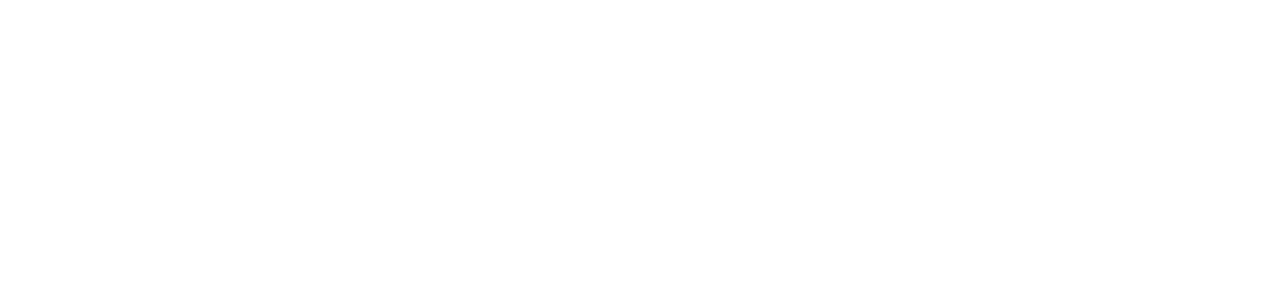
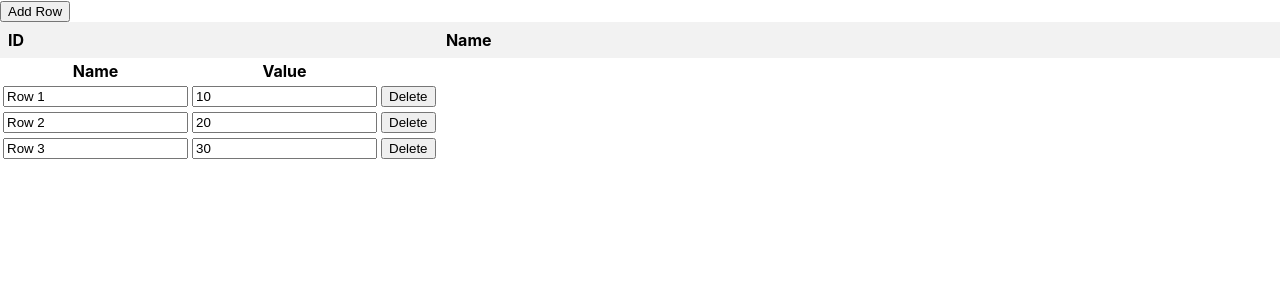
Before and after one commit to Ethan-Iceberg/react-example, a React (Create React App) app in the folder app/: page /example11 in a window 1280 px wide. Before the commit this address had no page. Shown: the top 300 px of the page. Built offline with nearby package versions, Linux system fonts and the light colour scheme; the HTML template or start-up script is replaced by a standard one.

Commit message:
table modify

```diff
--- a/app/src/App.js
+++ b/app/src/App.js
@@ -11,6 +11,7 @@
 import Example8 from './pages/example8';
 import Example9 from './pages/example9';
 import Example10 from './pages/example10';
+import Example11 from './pages/example11';
 
 
 function App() {
@@ -30,6 +31,7 @@
         <Route path="/example8" element={<Example8 />}></Route>
         <Route path="/example9" element={<Example9 />}></Route>
         <Route path="/example10" element={<Example10 />}></Route>
+        <Route path="/example11" element={<Example11 />}></Route>
       </Routes>
     </BrowserRouter>
   )
--- /dev/null
+++ b/app/src/css/tb.css
@@ -0,0 +1,26 @@
+.my-table {
+    border-collapse: collapse;
+    width: 100%;
+  }
+
+  .my-table th,
+  .my-table td {
+    padding: 8px;
+    text-align: left;
+  }
+
+  .my-table th {
+    background-color: #f2f2f2;
+  }
+
+  .my-table tr:nth-child(even) {
+    background-color: #f2f2f2;
+  }
+
+  .my-table tr:hover {
+    background-color: #ddd;
+  }
+
+  .my-table td {
+    border-bottom: 1px solid #ddd;
+  }
--- a/app/src/pages/dashboard.js
+++ b/app/src/pages/dashboard.js
@@ -40,6 +40,9 @@
       <Link to={"../example10"}>
         <div>Insert example</div>
       </Link>
+      <Link to={"../example11"}>
+        <div>Table Example Code</div>
+      </Link>
 
     </>
   );
--- /dev/null
+++ b/app/src/pages/example11.js
@@ -0,0 +1,40 @@
+import React,{useState} from 'react';
+import "../css/tb.css";
+import MyTable from './tbfolder/modify';
+
+function Example11() {
+    const [rows, setRows] = useState([]);
+
+    function addRow() {
+      const newRow = { id: rows.length + 1, name: "New Row" };
+      setRows([...rows, newRow]);
+    }
+
+    return (
+        <>
+      <div>
+        <button onClick={addRow}>Add Row</button>
+        <table className='my-table'>
+          <thead>
+            <tr>
+              <th>ID</th>
+              <th>Name</th>
+            </tr>
+          </thead>
+          <tbody>
+            {rows.map((row) => (
+              <tr key={row.id}>
+                <td>{row.id}</td>
+                <td>{row.name}</td>
+              </tr>
+            ))}
+          </tbody>
+        </table>
+      </div>
+      <MyTable></MyTable>
+      </>
+    );
+  }
+
+
+export default Example11;
--- /dev/null
+++ b/app/src/pages/tbfolder/modify.js
@@ -0,0 +1,73 @@
+import React, { useState } from "react";
+
+function MyTable() {
+  const [rows, setRows] = useState([
+    { id: 1, name: "Row 1", value: 10 },
+    { id: 2, name: "Row 2", value: 20 },
+    { id: 3, name: "Row 3", value: 30 },
+  ]);
+
+  function handleNameChange(event, id) {
+    const newRows = rows.map((row) => {
+      if (row.id === id) {
+        return { ...row, name: event.target.value };
+      }
+      return row;
+    });
+    setRows(newRows);
+  }
+
+  function handleValueChange(event, id) {
+    const newRows = rows.map((row) => {
+      if (row.id === id) {
+        return { ...row, value: parseInt(event.target.value) };
+      }
+      return row;
+    });
+    setRows(newRows);
+  }
+
+  function handleDeleteRow(id) {
+    const newRows = rows.filter((row) => row.id !== id);
+    setRows(newRows);
+  }
+
+  return (
+    <div>
+      <table>
+        <thead>
+          <tr>
+            <th>Name</th>
+            <th>Value</th>
+            <th></th>
+          </tr>
+        </thead>
+        <tbody>
+          {rows.map((row) => (
+            <tr key={row.id}>
+              <td>
+                <input
+                  type="text"
+                  value={row.name}
+                  onChange={(event) => handleNameChange(event, row.id)}
+                />
+              </td>
+              <td>
+                <input
+                  type="number"
+                  value={row.value}
+                  onChange={(event) => handleValueChange(event, row.id)}
+                />
+              </td>
+              <td>
+                <button onClick={() => handleDeleteRow(row.id)}>Delete</button>
+              </td>
+            </tr>
+          ))}
+        </tbody>
+      </table>
+    </div>
+  );
+}
+
+export default MyTable;
```
